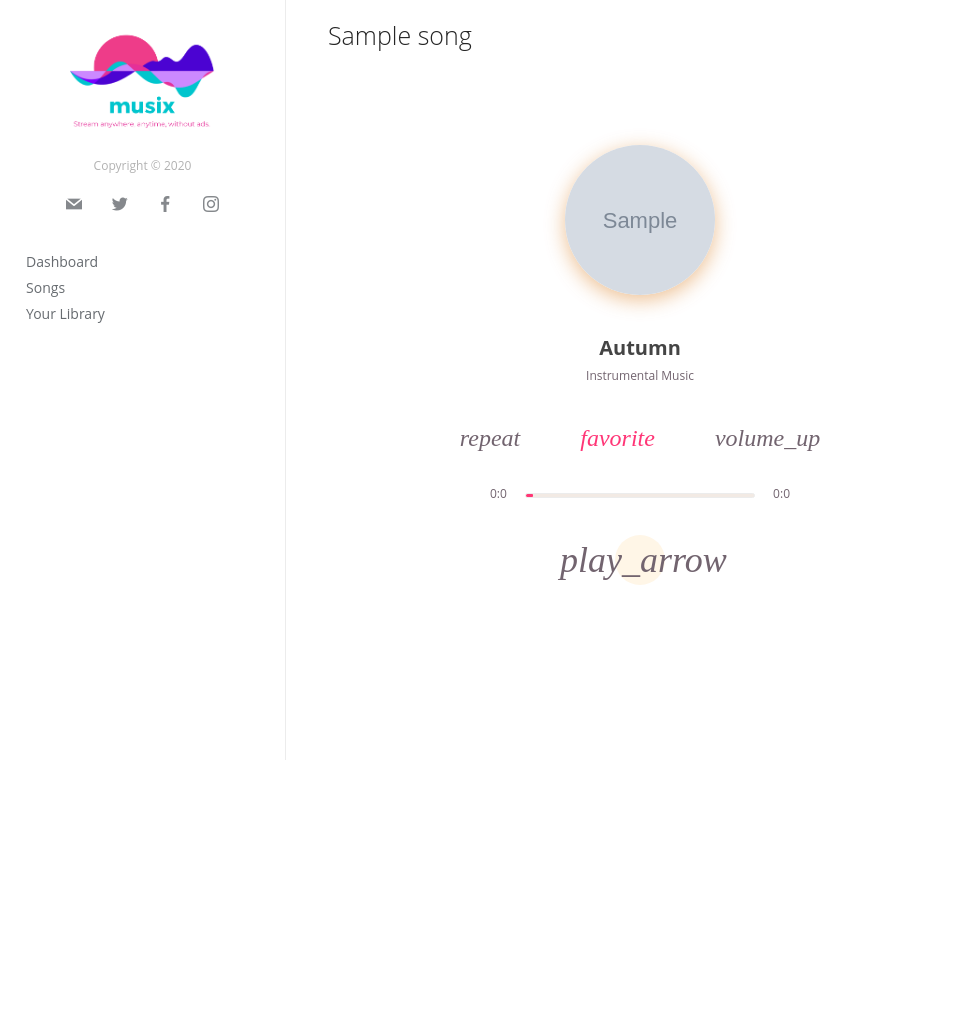
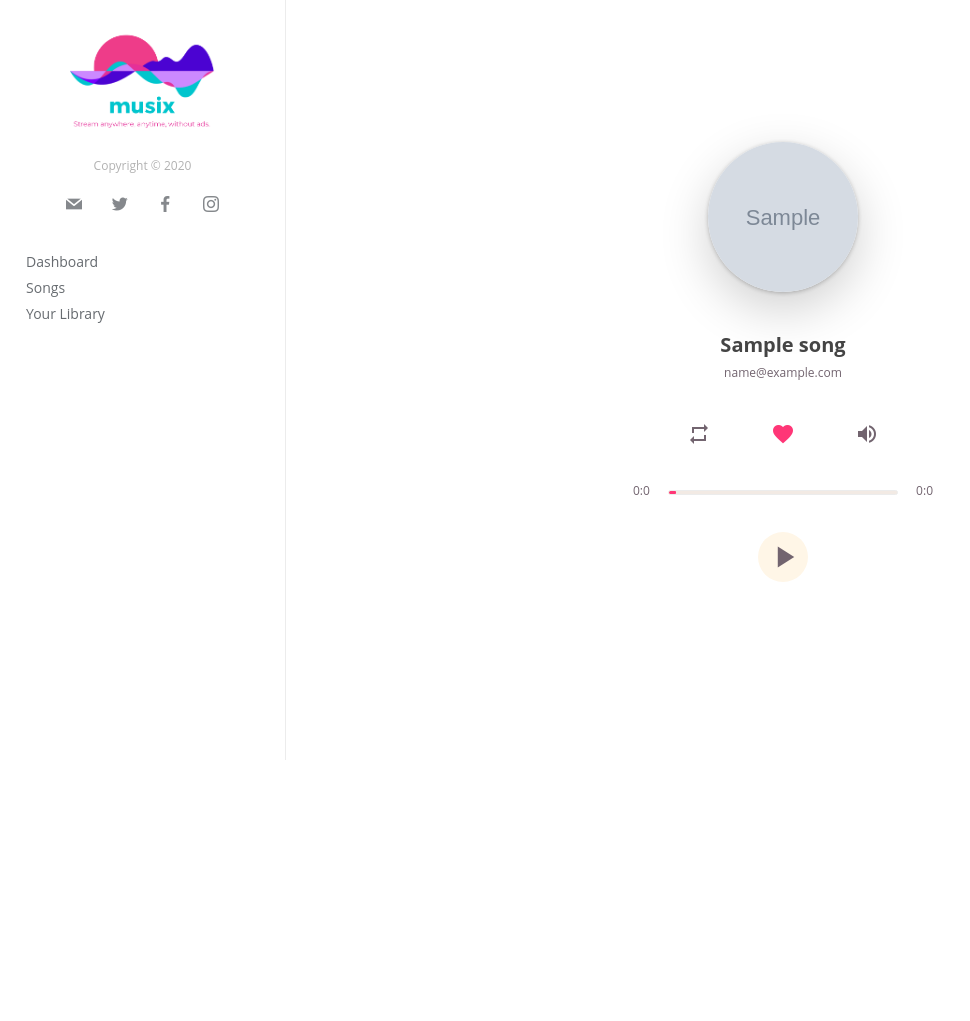
Before and after one commit to kalkayan/musix, a Django app: a page that uses templates/pages/songs_show.html in a window 1280 px wide. Shown: the part 40-1061 px from the top of the page, without its empty margins (0-970 px from the left). Before the commit the page ends 800 px from the top, so only its background shows below. Run offline with Django 3.2, Linux system fonts and the light colour scheme; a user stored in the database is signed in; tables that the repository leaves empty hold one stand-in row (values such as "Sample post"); grey boxes marked "Sample" are stand-in pictures; some libraries are stand-ins or nearby versions; some web fonts are replaced.

Commit message:
Music Player working

```diff
--- a/static/css/player.css
+++ b/static/css/player.css
@@ -1,4 +1,3 @@
-
 html,
 body {
     padding: 0;
@@ -15,7 +14,7 @@ body {
 .player {
     position: absolute;
     left: 50%;
-    top: 50%;
+    top: 30%;
     transform: translate(-50%, -50%);
     width: 330px;
     height: 530px;
@@ -73,7 +72,7 @@ body {
     left: 50%;
     top: 50px;
     transform: translateX(-50%);
-    box-shadow: 0 5px 20px 0 #d56c006d;
+    box-shadow: 0 1px 4px 0 rgba(0,0,0,0.24),0 17px 50px 0 rgba(0,0,0,0.19);
 }
 .player .cover img {
     width: 100%;
--- a/templates/includes/stylesheets.html
+++ b/templates/includes/stylesheets.html
@@ -2,4 +2,5 @@
 <link rel="preconnect" href="https://fonts.gstatic.com">
 <link href="https://fonts.googleapis.com/css2?family=Poppins:wght@100;200;300;400;500;600;700;800;900&display=swap"
     rel="stylesheet">
+<link href="https://fonts.googleapis.com/icon?family=Material+Icons" rel="stylesheet">
 <link href="{% static 'css/app.css' %}" rel="stylesheet" type="text/css">
--- a/templates/pages/songs_show.html
+++ b/templates/pages/songs_show.html
@@ -4,21 +4,20 @@
 
 {% block links %}
 <link href="{% static 'css/player.css' %}" rel="stylesheet" type="text/css">
+
 {% endblock %}
 
 {% block content %}
-<section class="pt-1">
-    <div class="container pl-5 pr-5">
-        <h3 class="">{{ song.title }}</h3>
-    </div>
-    <!--end of container-->
+<section class=" ">
+    <div class="container">
+        <div class="" style="position: relative; height: 100vh;">
             <div class="player">
                 <div class="cover">
                     <img src="/media/{{song.cover}}" alt="">
                 </div>
                 <div class="info">
-            <div class="title">Autumn</div>
-            <div class="singer">Instrumental Music</div>
+                    <div class="title">{{song.title}}</div>
+                    <div class="singer">{{song.artist}}</div>
                 </div>
                 <div class="volume-box">
                     <span class="volume-down"><i class="material-icons">remove</i></span>
@@ -43,9 +42,10 @@
                     </span>
                 </div>
             </div>
+        </div>
+    </div>
+    <!--end of container-->
 </section>
-
-
 <script>
     // player
     var music = document.querySelector('.music-element')
```
Also changed, not shown: 1 other file. Lines whose indentation alone changed are shown as unchanged.
